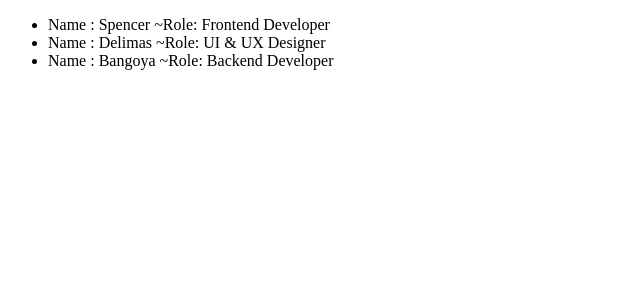
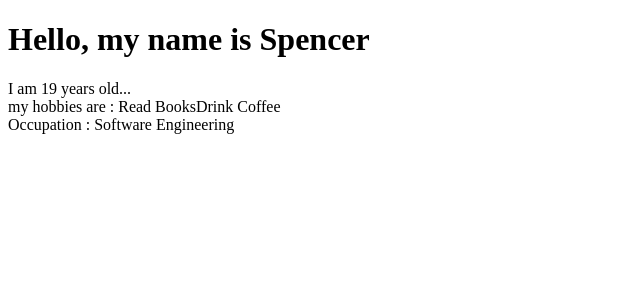
Before and after one commit to Its-Delimas/SANDBOX, a React (Vite) app in the folder REACT/recap/: page / in a window 1280 px wide. Shown: the top 300 px of the page, without its empty margins (0-640 px from the left). Built offline with nearby package versions, Linux system fonts and the light colour scheme.

Commit message:
props ~ passing from parent to child component

```diff
--- a/REACT/recap/src/App.jsx
+++ b/REACT/recap/src/App.jsx
@@ -1,22 +1,26 @@
-// how to render a list
-export default function App() {
-  const users = [
-    { id: 1, name: "Spencer", role: "Frontend Developer" },
-    { id: 2, name: "Delimas", role: "UI & UX Designer" },
-    { id: 3, name: "Bangoya", role: "Backend Developer" },
-  ];
+// Props from Parent Components to Children
+function App() {
+  return (
+    <ChildComponent
+      name="Spencer"
+      age={19}
+      hobbies={["Read Books", "Drink Coffee"]}
+      occupation="Software Engineering"
+    />
+  );
+}
 
+function ChildComponent(prop) {
   return (
     <>
-      <ul>
-        {users.map((user) => {
-          return (
-            <li key={user.id}>
-              Name : {user.name} ~Role: {user.role}
-            </li>
-          );
-        })}
-      </ul>
+      <h1>Hello, my name is {prop.name}</h1>
+      <p>
+        I am {prop.age} years old...
+        <br />
+        my hobbies are : {prop.hobbies} <br />
+        Occupation : {prop.occupation}
+      </p>
     </>
   );
 }
+export default App;
```
